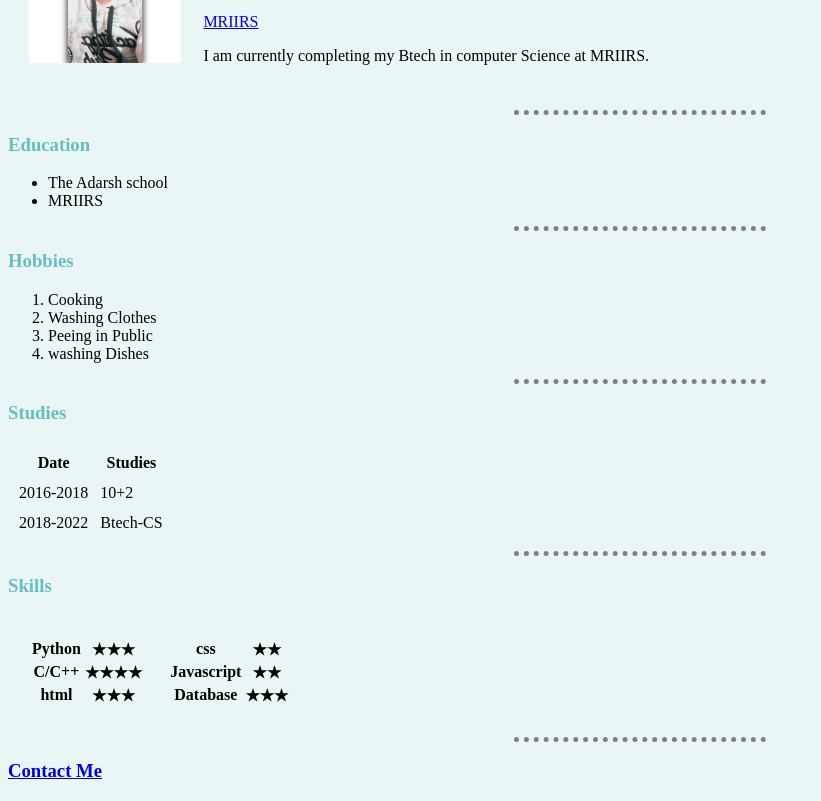
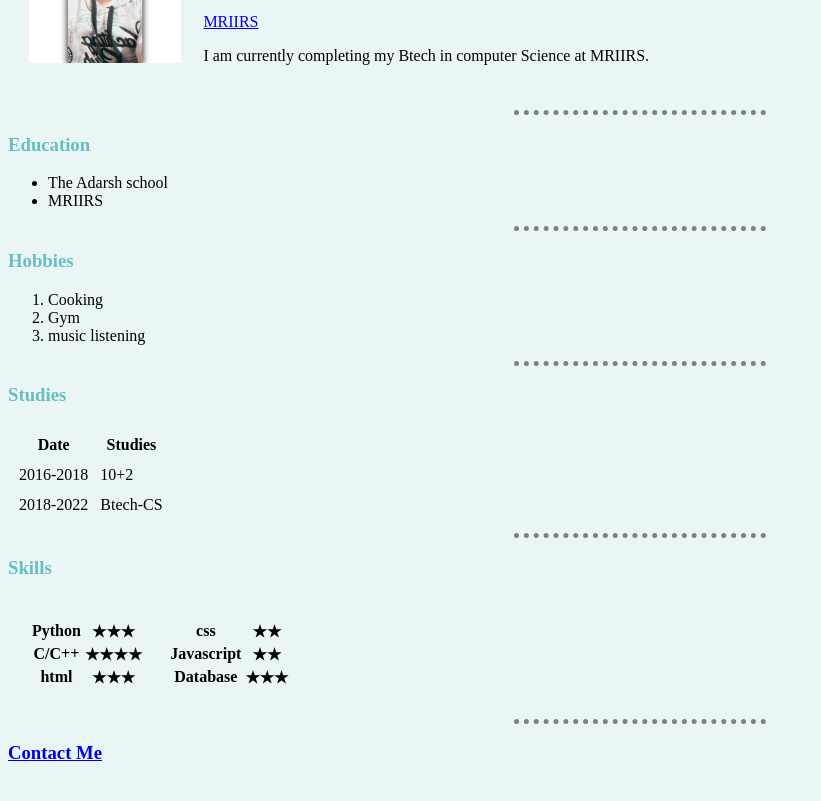
Before and after one commit to Sachin36Vij/portfolio, a plain HTML site: page index.html in a window 1280 px wide. Shown: the part 130-931 px from the top of the page, without its empty margins (0-821 px from the left). Drawn offline with Linux system fonts and the light colour scheme.

Commit message:
Update index.html

```diff
--- a/index.html
+++ b/index.html
@@ -25,9 +25,8 @@
     <hr>
     <h3>Hobbies</h3>
     <ol><li>Cooking</li>
-        <li>Washing Clothes</li>
-        <li>Peeing in Public</li>
-	<li>washing Dishes</li>
+        <li>Gym</li>
+        <li>music listening</li>
     </ol>
     <hr>
     <h3>Studies</h3>
```
